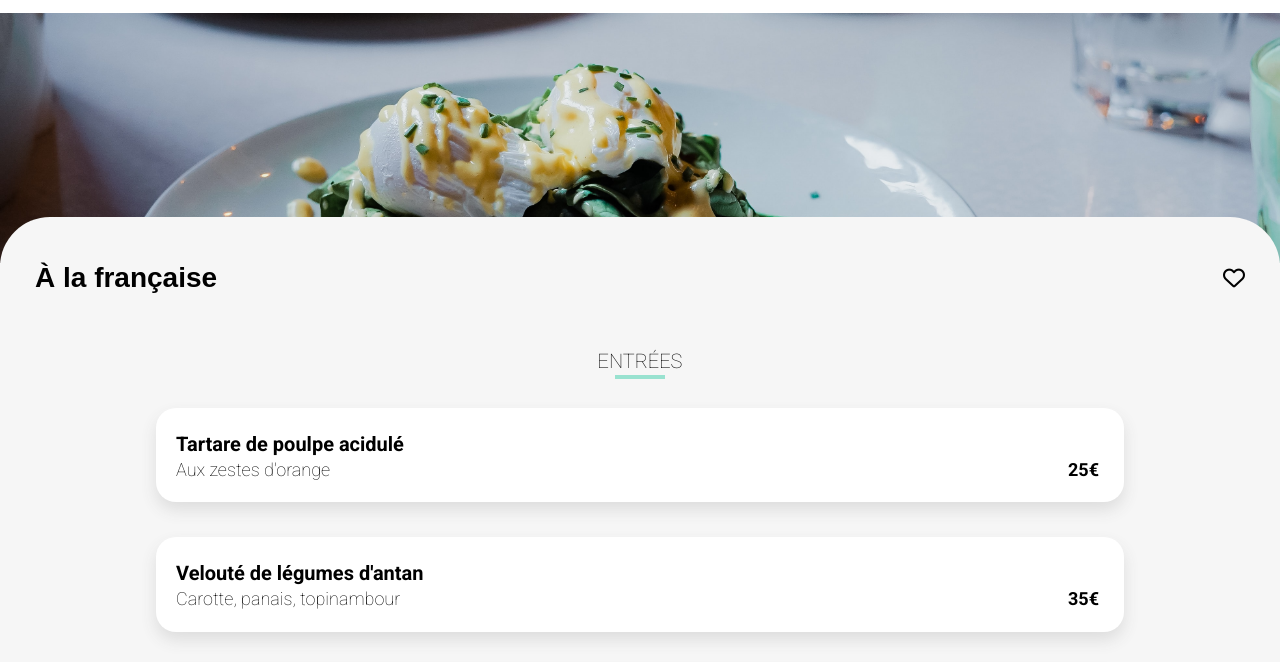
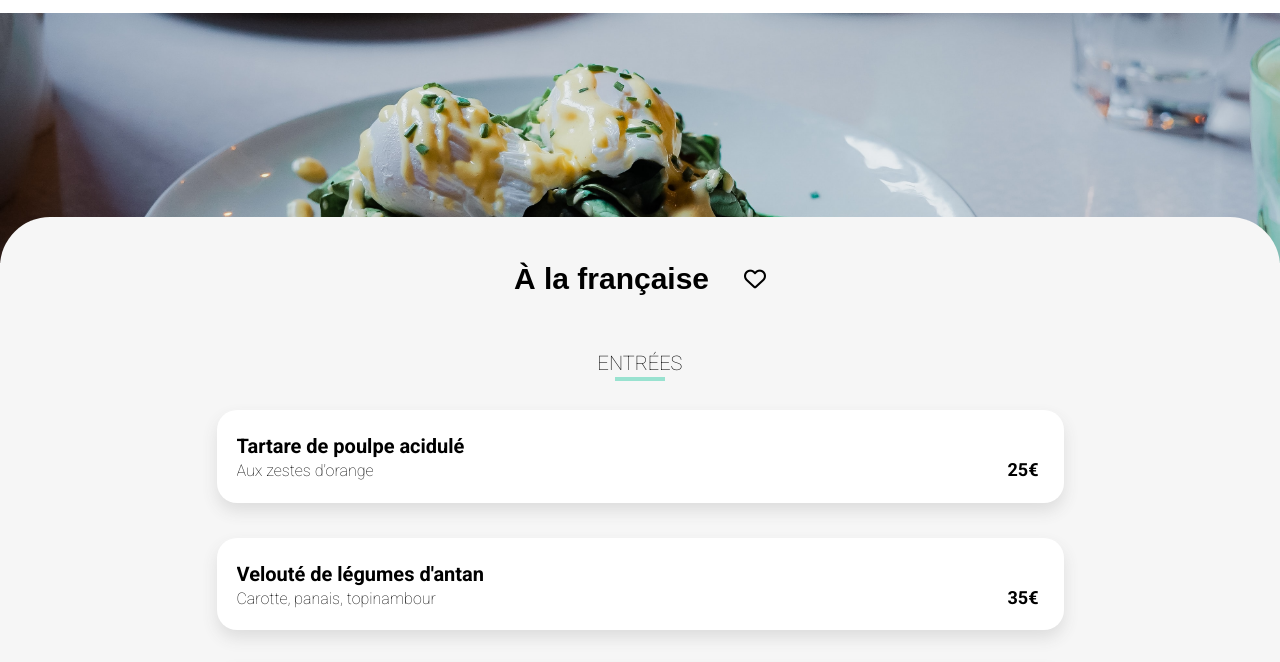
Before and after one commit to lulumush/Ohmyfood, a website: page menu_a_la_francaise.html in a window 1280 px wide. Shown: the part 120-782 px from the top of the page. Drawn offline with Linux system fonts and the light colour scheme; a web font is replaced by a local one.

Commit message:
update on restaurant layout for desktop and tablet screen

```diff
--- a/sass/base/_base.scss
+++ b/sass/base/_base.scss
@@ -17,7 +17,7 @@ a{
     color:inherit;
 }
 h1{
-    font-size: 28px;
+    font-size: 26px;
 }
 h2{
     font-size:24px;
--- a/sass/layout/_homepage.scss
+++ b/sass/layout/_homepage.scss
@@ -54,7 +54,7 @@
             @include border-shadow($fourth-color-dark);
             i{
                 color: darken($fourth-color,37);
-                padding: 0 25px;
+                padding: 0 20px;
             }
             .functioning--number{
                 font-family: $text_font_family;
--- a/sass/pages/_restaurants.scss
+++ b/sass/pages/_restaurants.scss
@@ -25,6 +25,18 @@
                     position: absolute;
                     right: 0;
                     @include favorite-icon;
+                }
+            }
+        }
+        @include screen-min-width($min-width){
+            &__header{
+                justify-content: center;
+                margin: auto;
+                h1{
+                    font-size: 30px;
+                }
+                &--favorite{
+                    margin-left:35px;
                 }
             }
         }
@@ -82,6 +94,9 @@
                         padding:20px;
                         flex:5;
                         overflow: hidden;
+                        p{
+                            font-size:16px;
+                        }
                     }
                     &--price{
                         //border: 2px solid purple;
@@ -98,7 +113,7 @@
                         flex:0;
                         color:$white-color;
                         border-radius: 0 20px 20px 0;
-                        padding:33px 0;
+                        padding:32px 0;
                         font-size: 25px;
                         opacity: 0;
                         transition: all 400ms ease-in-out 0.2s;
@@ -112,7 +127,7 @@
             }
             @include screen-min-width($min-width){
                 &__course{
-                    width: 80%;
+                    width: 70%;
                     align-self: center;
                     h3{
                         text-align: center;
--- a/sass/utils/_mixin.scss
+++ b/sass/utils/_mixin.scss
@@ -17,7 +17,7 @@
     margin:auto;
     background-color: $white-color;
     opacity:0.9;
-    z-index: 1;
+    z-index: 999;
     animation-name: fade-out;
     animation-delay: 3s;
     animation-fill-mode: forwards;
@@ -45,8 +45,7 @@
 	}
 	 to{
 		opacity: 0;
-		z-index: -1;
-		//position:unset;
+		z-index: -999;
 	}
 }
 //order and explore button
```
Also changed, not shown: css/style.css, 1 other file.
